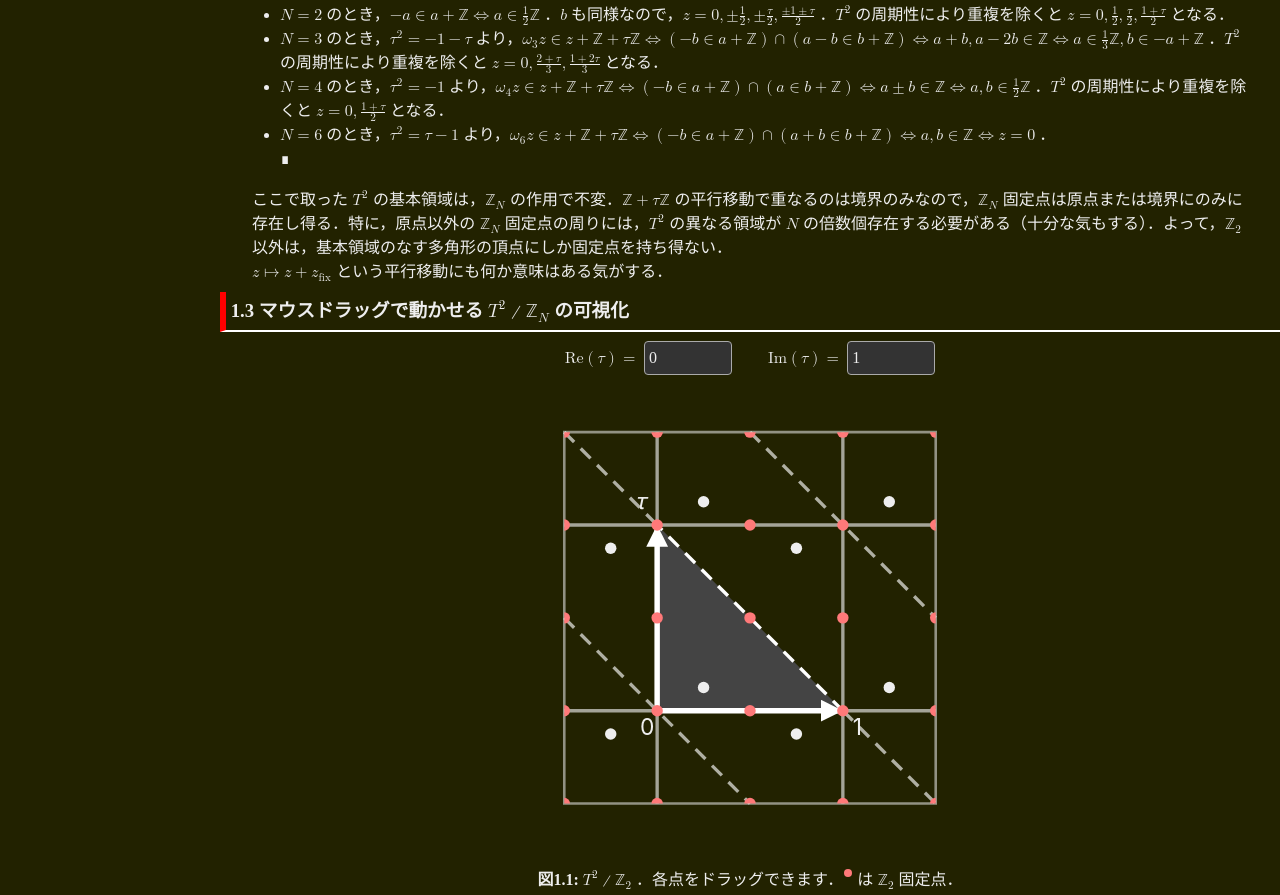
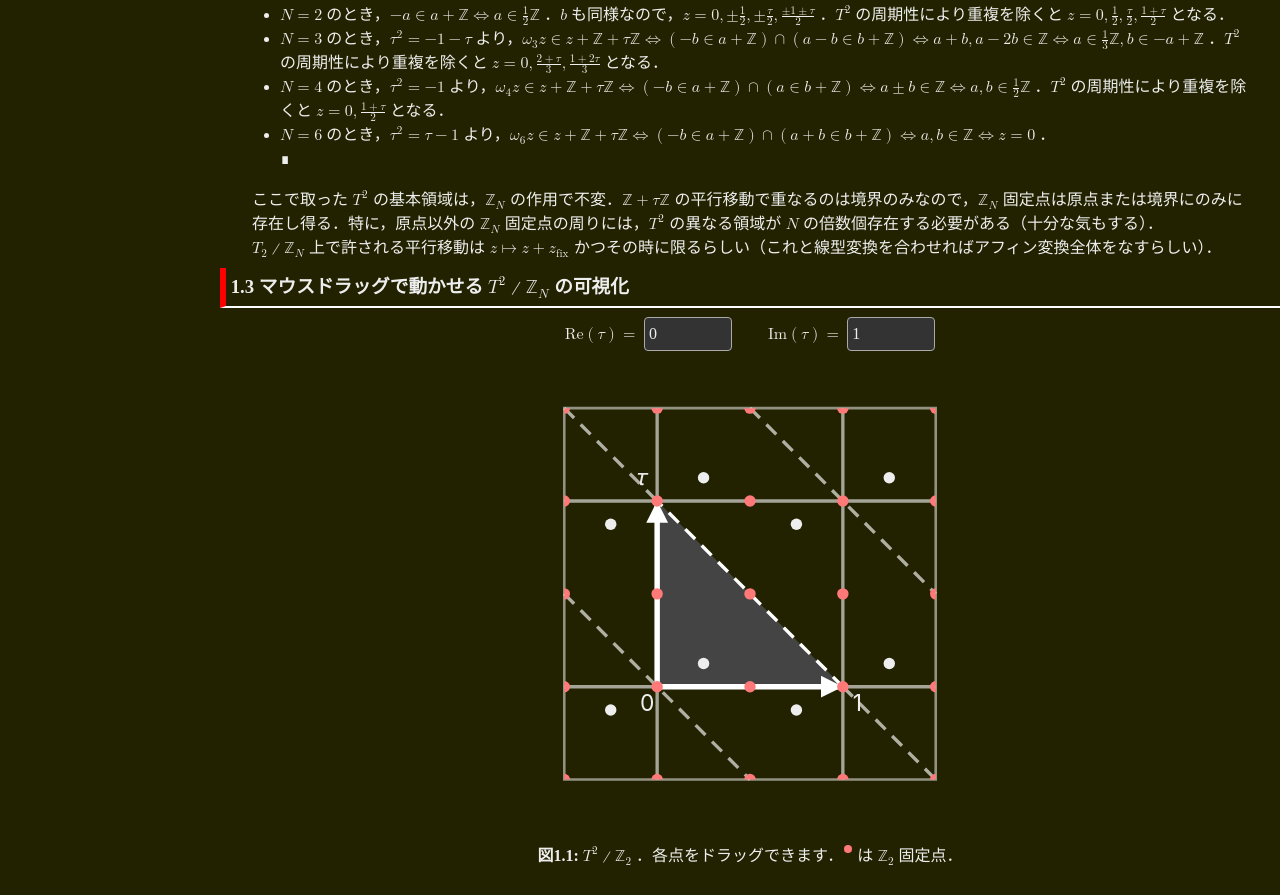
Before and after one commit to Clomy17/Clomy17.github.io, a plain HTML site: page ja/atode/index.html in a window 1280 px wide. Shown: the part 2697-3592 px from the top of the page. Drawn offline with Linux system fonts and the light colour scheme.

Commit message:
追記と修正

```diff
--- a/ja/atode/index.html
+++ b/ja/atode/index.html
@@ -1055,7 +1055,7 @@
 										<mi>𝑎</mi>
 										<mo>+</mo>
 										<mrow>
-											<mi>𝑏</mi><mo>&it;</mo><mi>𝜏</mi>
+											<mi>𝑏</mi><mo>&it;</mo><mi>𝑖</mi>
 										</mrow>
 									</mrow>
 								</math> の行列表示は，<math>
@@ -2211,8 +2211,8 @@
 						</li>
 					</ul>
 				</article>
-				<p>ここで取った <math><msup><mi>𝑇</mi><mn>2</mn></msup></math> の基本領域は，<math><msub><mi>ℤ</mi><mi>𝑁</mi></msub></math> の作用で不変．<math><mi>ℤ</mi><mo>+</mo><mrow><mi>𝜏</mi><mo>&it;</mo><mi>ℤ</mi></mrow></math> の平行移動で重なるのは境界のみなので，<math><msub><mi>ℤ</mi><mi>𝑁</mi></msub></math> 固定点は原点または境界にのみに存在し得る．特に，原点以外の <math><msub><mi>ℤ</mi><mi>𝑁</mi></msub></math> 固定点の周りには，<math><msup><mi>𝑇</mi><mn>2</mn></msup></math> の異なる領域が <math><mi>𝑁</mi></math> の倍数個存在する必要がある（十分な気もする）．よって，<math><msub><mi>ℤ</mi><mn>2</mn></msub></math> 以外は，基本領域のなす多角形の頂点にしか固定点を持ち得ない．</p>
-				<p><math><mi>𝑧</mi><mo>↦</mo><mrow><mi>𝑧</mi><mo>+</mo><msub><mi>𝑧</mi><mi>fix</mi></msub></mrow></math> という平行移動にも何か意味はある気がする．</p>
+				<p>ここで取った <math><msup><mi>𝑇</mi><mn>2</mn></msup></math> の基本領域は，<math><msub><mi>ℤ</mi><mi>𝑁</mi></msub></math> の作用で不変．<math><mi>ℤ</mi><mo>+</mo><mrow><mi>𝜏</mi><mo>&it;</mo><mi>ℤ</mi></mrow></math> の平行移動で重なるのは境界のみなので，<math><msub><mi>ℤ</mi><mi>𝑁</mi></msub></math> 固定点は原点または境界にのみに存在し得る．特に，原点以外の <math><msub><mi>ℤ</mi><mi>𝑁</mi></msub></math> 固定点の周りには，<math><msup><mi>𝑇</mi><mn>2</mn></msup></math> の異なる領域が <math><mi>𝑁</mi></math> の倍数個存在する必要がある（十分な気もする）．</p>
+				<p><math><msub><mi>𝑇</mi><mn>2</mn></msub><mo>∕</mo><msub><mi>ℤ</mi><mi>𝑁</mi></msub></math> 上で許される平行移動は <math><mi>𝑧</mi><mo>↦</mo><mrow><mi>𝑧</mi><mo>+</mo><msub><mi>𝑧</mi><mi>fix</mi></msub></mrow></math> かつその時に限るらしい（これと線型変換を合わせればアフィン変換全体をなすらしい）．</p>
 			</section>
 			<section>
 				<h3>マウスドラッグで動かせる <math><msup><mi>𝑇</mi><mn>2</mn></msup><mo>∕</mo><msub><mi>ℤ</mi><mi>𝑁</mi></msub></math> の可視化</h3>
```
